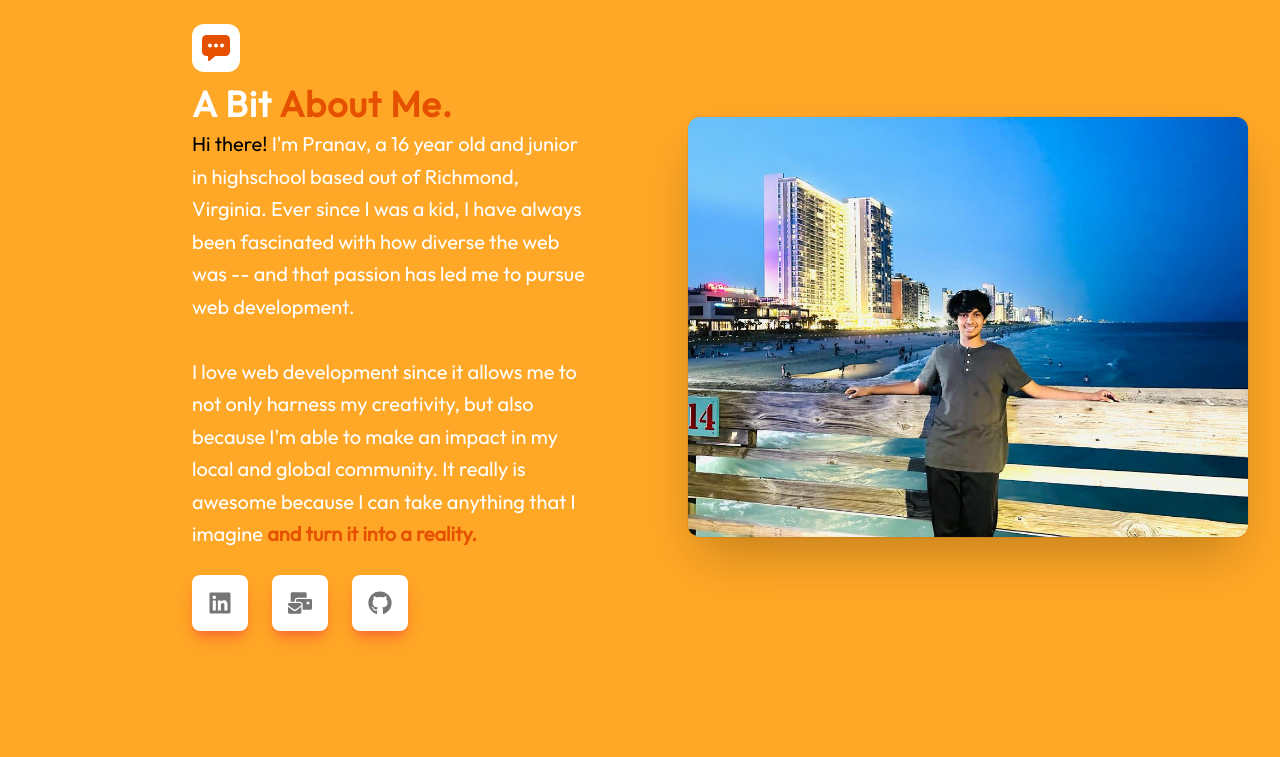
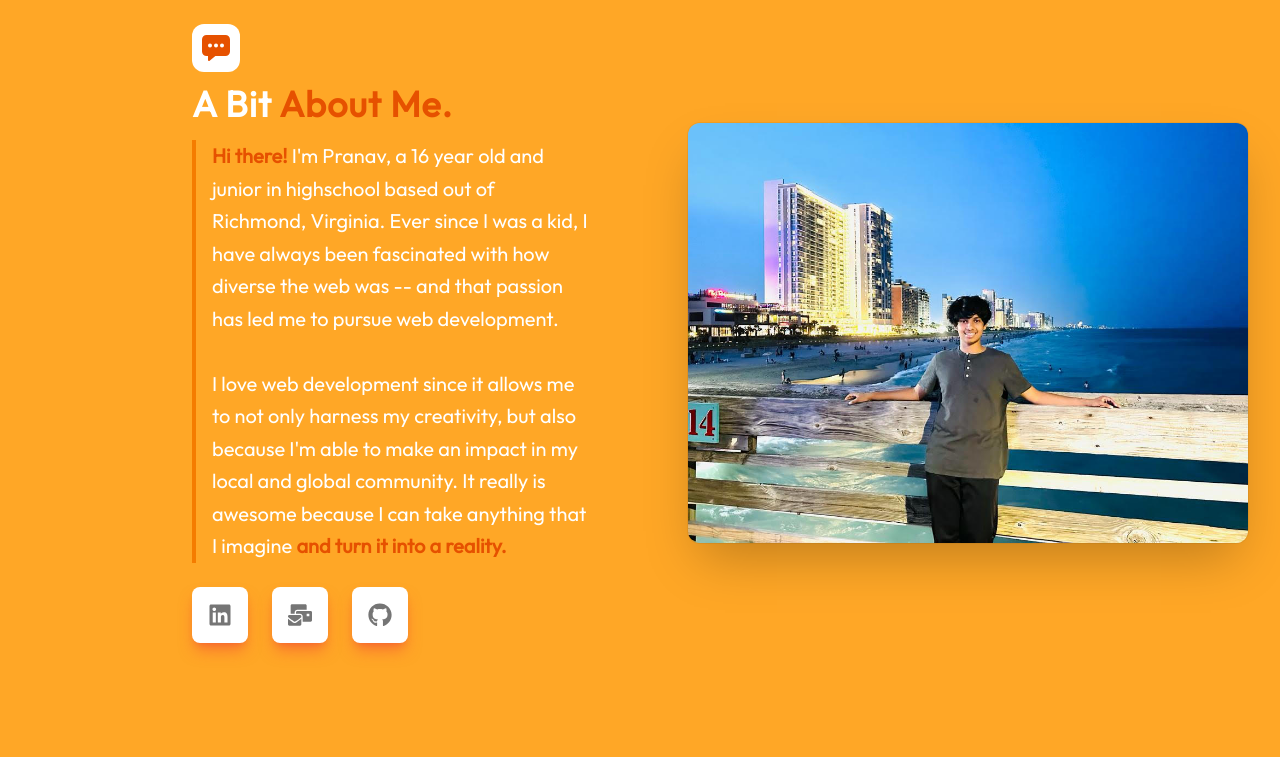
Before and after one commit to PkTheCoda/portfolio, a React (Vite) app: page / in a window 1280 px wide. Shown: the part 1020-1777 px from the top of the page. Built offline with nearby package versions, Linux system fonts and the light colour scheme.

Commit message:
added new image changes + about section revamp

```diff
--- a/src/Components/AboutSection.jsx
+++ b/src/Components/AboutSection.jsx
@@ -22,10 +22,10 @@ export default function AboutMe() {
 
                                 <div class="mt-3 font-outfit ">
                                     <h2 class="text-4xl mb-1 font-bold tracking-wide text-white">
-                                        A Bit <span className="text-orange-900">About Me.</span>
+                                        A Bit <span className="text-orange-900 ">About Me.</span>
                                     </h2>
-                                    <p className="text-xl leading-relaxed font-outfit text-white">
-                                      <span className="text-black">Hi there!</span> I'm Pranav, a 16 year old and junior in highschool based out of Richmond, Virginia. Ever since I was a kid, I have always been fascinated with how diverse the web was -- and that passion has led me to pursue web development.
+                                    <p className="pl-4 border-l-4 border-orange-700 text-xl leading-relaxed font-outfit text-white my-4">
+                                      <span className="text-orange-900 font-bold">Hi there!</span> I'm Pranav, a 16 year old and junior in highschool based out of Richmond, Virginia. Ever since I was a kid, I have always been fascinated with how diverse the web was -- and that passion has led me to pursue web development.
                                       <br />
                                       <br />
                                       I love web development since it allows me to not only harness my creativity, but also because I'm able to make an impact in my local and global community. It really is awesome because I can take anything that I imagine <span className="text-orange-900 font-bold">and turn it into a reality.</span>
--- a/src/Components/Projects.jsx
+++ b/src/Components/Projects.jsx
@@ -172,7 +172,7 @@ const talemBuiltWith = [
     },
     {
       name: "TailwindCSS",
-      link: "https://cdn.jsdelivr.net/gh/devicons/devicon/icons/tailwindcss/tailwindcss-plain.svg",
+      link: "https://cdn.jsdelivr.net/gh/devicons/devicon@latest/icons/tailwindcss/tailwindcss-original.svg",
     },
     {
       name: "Radix UI",
@@ -203,7 +203,7 @@ const stellaBuiltWith = [
   },
   {
     name: "TailwindCSS",
-    link: "https://cdn.jsdelivr.net/gh/devicons/devicon/icons/tailwindcss/tailwindcss-plain.svg",
+    link: "https://cdn.jsdelivr.net/gh/devicons/devicon@latest/icons/tailwindcss/tailwindcss-original.svg",
   },
   {
     name: "Daisy UI",
@@ -265,7 +265,7 @@ const ecoeatsbuiltwith = [
     },
     {
       name: "TailwindCSS",
-      link: "https://cdn.jsdelivr.net/gh/devicons/devicon/icons/tailwindcss/tailwindcss-plain.svg",
+      link: "https://cdn.jsdelivr.net/gh/devicons/devicon@latest/icons/tailwindcss/tailwindcss-original.svg",
     },
     {
       name: "Flutter",
@@ -441,7 +441,7 @@ export function Projects() {
                     <div className="projects-font">Summary:</div>
                     <div className="font-outfit text-gray-700 text-xl mt-2">
                       EcoEats is a revolutionary food donation app streamlining the process of connecting donors with surplus food to recipients in need. It makes donating and receiving food easy, addressing both food waste and hunger challenges in communities.
-                      This is the first project that was really more on the app-dev side. The website was made by me, but the actual app was built with a group of friends.
+                      This is the first project that was really more on the app-dev side. The website was made by me, but the actual app was built by a group of my friends!
                     </div>
                     </div>
 
--- a/src/Components/ToolsSection.jsx
+++ b/src/Components/ToolsSection.jsx
@@ -108,7 +108,7 @@ const miscellaneous = [
       color: "transition transform duration-300 border-2 border-transparent hover:border-2 hover:border-gray-400 bg-gray-100/20"
     },
     {
-      image: "https://cdn.jsdelivr.net/gh/devicons/devicon/icons/tailwindcss/tailwindcss-plain.svg",
+      image: "https://cdn.jsdelivr.net/gh/devicons/devicon@latest/icons/tailwindcss/tailwindcss-original.svg",
       text: "TailwindCSS",
       color: "transition transform duration-300 border-2 border-transparent hover:border-2 hover:border-gray-400 bg-gray-100/20"
     },
@@ -145,7 +145,7 @@ function Column({tools }) {
         <>
           <div className="flex flex-wrap justify-center gap-6 lg:gap-10 ">
             {tools.map((tool, index) => (
-                <div className="flex transition transform duration-300 hover:scale-105 flex-wrap p-1 bg-[conic-gradient(at_top_right,_var(--tw-gradient-stops))] from-pink-500 via-red-500 to-yellow-500 rounded-xl items-center justify-center">
+                <div className="flex transition transform duration-300 hover:scale-[1.01] flex-wrap p-1 bg-[conic-gradient(at_top_right,_var(--tw-gradient-stops))] from-pink-500 via-red-500 to-yellow-500 rounded-xl items-center justify-center">
                   <div
                       key={index}
                       className={`bg-white border p-10 rounded-lg text-center`}
```
